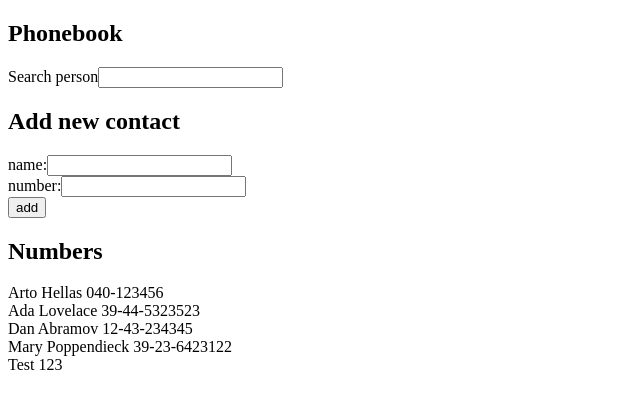
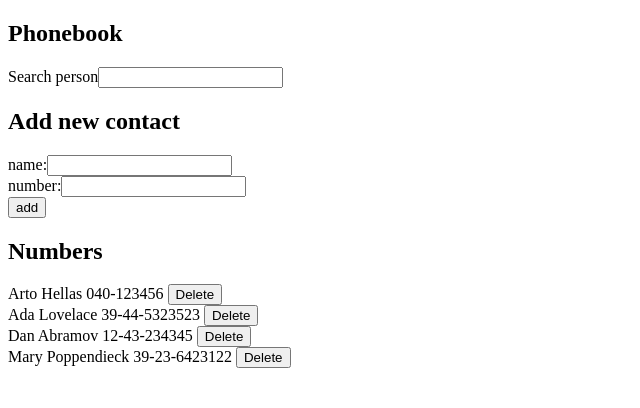
Before and after one commit to federico-init/fullstackopen, a React (Vite) app in the folder part2/phonebook/: page / in a window 1280 px wide. Shown: the top 408 px of the page, without its empty margins (0-640 px from the left). Built offline with nearby package versions, Linux system fonts and the light colour scheme; data requests are answered from the project's data file.

Commit message:
chore: exercise 2.14

```diff
--- a/part2/phonebook/db.json
+++ b/part2/phonebook/db.json
@@ -19,11 +19,6 @@
       "name": "Mary Poppendieck",
       "number": "39-23-6423122",
       "id": "4"
-    },
-    {
-      "id": "757b",
-      "name": "Test",
-      "number": "123"
     }
   ]
 }
--- a/part2/phonebook/src/App.jsx
+++ b/part2/phonebook/src/App.jsx
@@ -35,6 +35,18 @@ const App = () => {
     }
   };
 
+  const handleDelete = (personObject) => {
+    if (
+      window.confirm(`Are you sure you want to delete ${personObject.name}?`)
+    ) {
+      personsService
+        .deletePerson(personObject.id)
+        .then((data) =>
+          setPersons(persons.filter((person) => person.id !== data.id))
+        );
+    } else return;
+  };
+
   const handleChangeName = (event) => {
     setNewName(event.target.value);
   };
@@ -66,7 +78,11 @@ const App = () => {
         onChangeNumber={handleChangeNumber}
       />
       <h2>Numbers</h2>
-      <PersonsList persons={persons} searchTerm={filterName} />
+      <PersonsList
+        persons={persons}
+        searchTerm={filterName}
+        onDelete={handleDelete}
+      />
     </div>
   );
 };
--- a/part2/phonebook/src/components/PersonsList.jsx
+++ b/part2/phonebook/src/components/PersonsList.jsx
@@ -1,4 +1,4 @@
-const PersonsList = ({ persons, searchTerm }) => {
+const PersonsList = ({ persons, searchTerm, onDelete }) => {
   const filteredPersons = persons.filter((person) =>
     person.name.toLowerCase().includes(searchTerm.toLowerCase())
   );
@@ -6,8 +6,9 @@ const PersonsList = ({ persons, searchTerm }) => {
   return (
     <>
       {filteredPersons.map((person) => (
-        <div key={person.name}>
-          {person.name} {person.number}
+        <div key={person.id}>
+          {person.name} {person.number} {""}
+          <button onClick={() => onDelete(person)}>Delete</button>
         </div>
       ))}
     </>
--- a/part2/phonebook/src/services/persons.js
+++ b/part2/phonebook/src/services/persons.js
@@ -12,7 +12,13 @@ const addPerson = (personObject) => {
   return request.then((response) => response.data);
 };
 
+const deletePerson = (personId) => {
+  const request = axios.delete(`${PERSONS_URL}/${personId}`);
+  return request.then((response) => response.data);
+};
+
 export default {
   getAll,
   addPerson,
+  deletePerson,
 };
```
